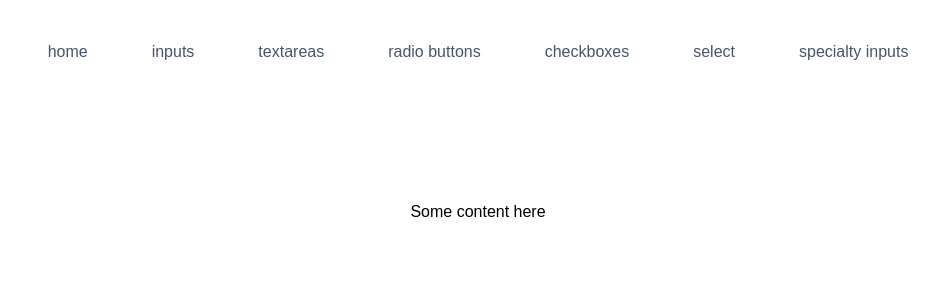
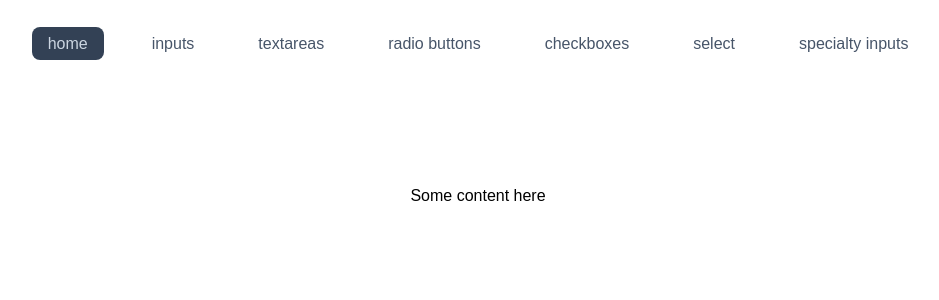
Before and after one commit to midcenturydude7/nextjs-framer-motion-forms, a Next.js app: page / in a window 1280 px wide. Shown: the top 300 px of the page, without its empty margins (162-1101 px from the left). Built offline with nearby package versions, Linux system fonts and the light colour scheme; a web font is replaced by a local one.

Commit message:
Updated styles to indicate selected link via usePathname()

```diff
--- a/app/components/Nav.tsx
+++ b/app/components/Nav.tsx
@@ -43,11 +43,18 @@ export default function Nav() {
     <nav className="p-8">
       <ul className="flex items-center justify-center gap-8">
         {links.map((link) => (
-          <li
-            key={link.path}
-            className="rounded-lg px-2 py-2 pl-4 pr-4 text-slate-600 transition-all duration-200 hover:bg-slate-700 hover:text-slate-300"
-          >
-            <Link href={link.path}>{link.name}</Link>
+          <li key={link.path}>
+            <Link
+              className={cn(
+                "rounded-lg px-2 py-2 pl-4 pr-4 text-slate-600 transition-all duration-200 hover:bg-slate-700 hover:text-slate-300",
+                pathname === link.path
+                  ? "cursor-default bg-slate-700 text-slate-300"
+                  : "",
+              )}
+              href={link.path}
+            >
+              {link.name}
+            </Link>
           </li>
         ))}
       </ul>
```
